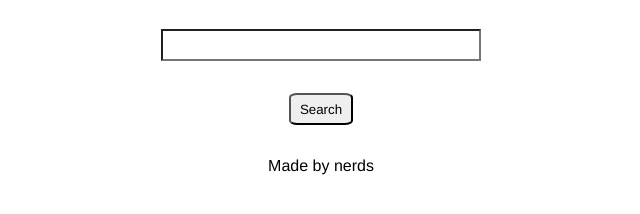
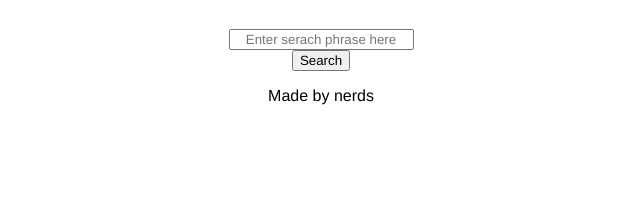
Before and after one commit to paulcarter14/FrontEnd-Task2, a plain HTML site: page index.html in a window 1280 px wide. Shown: the part 268-482 px from the top of the page, without its empty margins (319-959 px from the left). Drawn offline with Linux system fonts and the light colour scheme.

Commit message:
small changes in html on search button

```diff
--- a/index.html
+++ b/index.html
@@ -19,8 +19,8 @@
             <img id="worse" src="worse.png" alt="">
         </div>
         <div class="search-container">
-            <input type="text" id="search-input">
-            <button id="search-button">Search</button>
+            <input type="text" name="search-input" placeholder="Enter serach phrase here" required>
+            <button name="search-button">Search</button>
 
         </div>
         <div class="display-container">
--- a/main.js
+++ b/main.js
@@ -15,6 +15,7 @@ input.addEventListener('keydown', e => {
 
 function search() {
   const searchTerm = input.value;
+  // const API_URL = 'https://pixabay.com/api/?key=' + API_KEY + '&q=' + searchTerm; GÖR SAMMA SOM UNDERSTÅENDE!
   const API_URL = `https://pixabay.com/api/?key=${API_KEY}&q=${searchTerm}`;
 
   fetch(API_URL)
```
